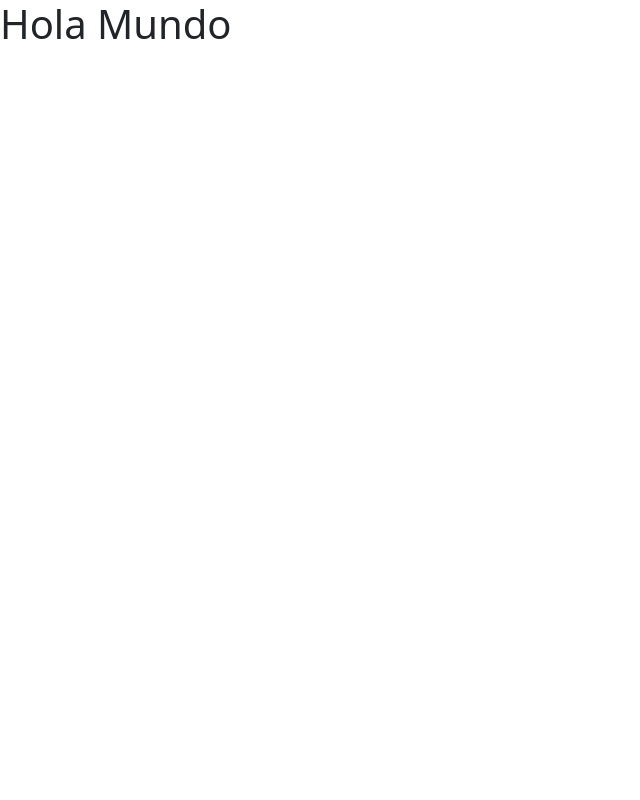
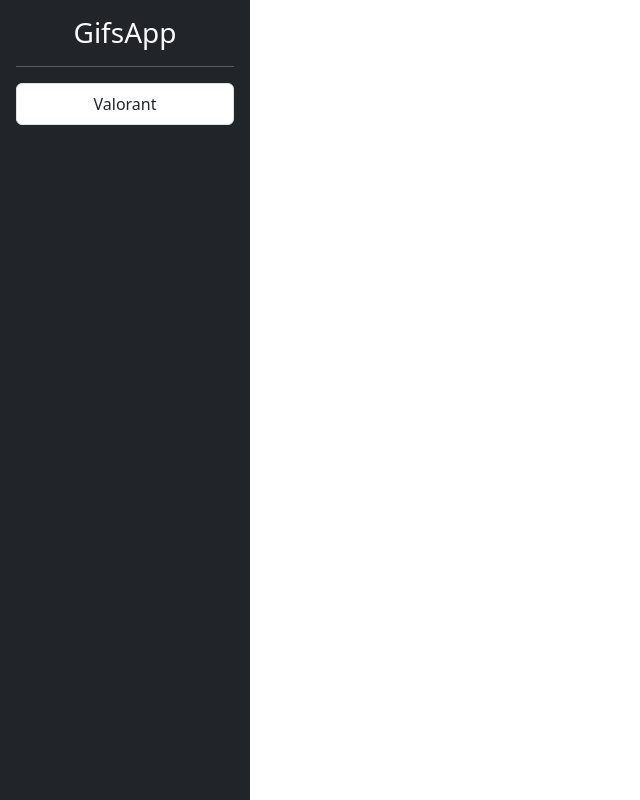
Before and after one commit to alomeliBravo/03-gifs-app, an Angular app: page / in a window 1280 px wide. Shown: the whole page, without its empty margins (0-640 px from the left). Built offline with nearby package versions, Linux system fonts and the light colour scheme.

Commit message:
#88 Creación del sidebar y estructura de carpetas gifs

```diff
--- a/src/app/app.component.html
+++ b/src/app/app.component.html
@@ -1 +1,7 @@
-<h1>Hola Mundo</h1>
+<div class="d-flex">
+
+<shared-sidebar></shared-sidebar>
+
+<!-- Home Page -->
+
+</div>
--- /dev/null
+++ b/src/app/shared/components/sidebar/sidebar.component.css
@@ -0,0 +1,5 @@
+#sidebar{
+  height: 100vh;
+  width: 250px;
+  text-align: center;
+}
--- /dev/null
+++ b/src/app/shared/components/sidebar/sidebar.component.html
@@ -0,0 +1,10 @@
+<div class="bg-dark border-right p-3" id="sidebar">
+  <h3 class="text-light">GifsApp</h3>
+  <hr class="text-white">
+
+  <div class="list-group list-reset">
+    <button class="list-group-item list-group-item-action">
+      Valorant
+    </button>
+  </div>
+</div>
```
Also changed, not shown: src/app/app.module.ts (+6 -2 lines), src/app/gifs/gifs.module.ts (added, +12 -0 lines), src/app/shared/components/sidebar/sidebar.component.ts (added, +9 -0 lines), src/app/shared/shared.module.ts (added, +18 -0 lines).
